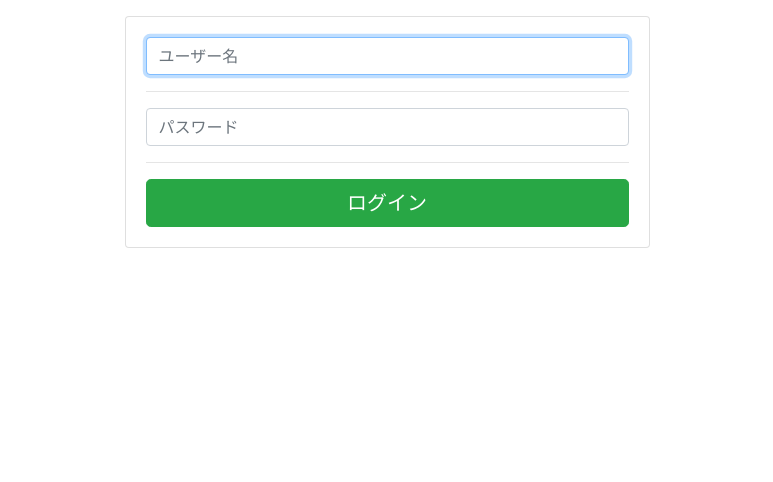
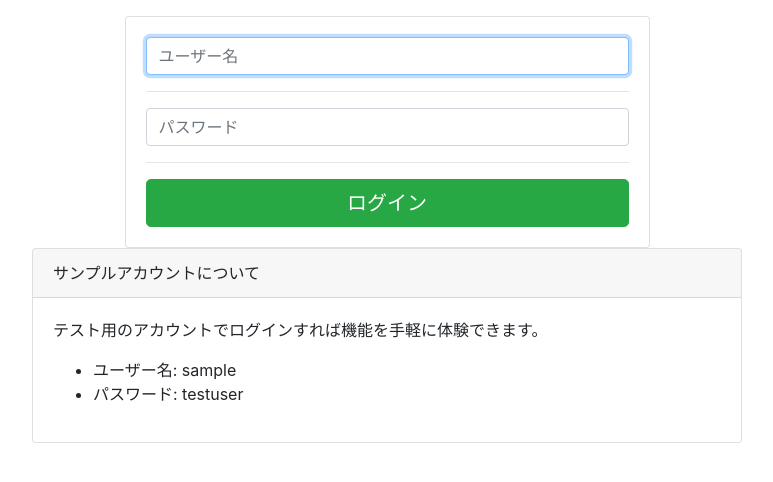
Before and after one commit to blackmax1886/task_report, a Django app: page /login/ in a window 1280 px wide. Shown: the part 56-538 px from the top of the page, without its empty margins (253-1026 px from the left). Run offline with Django 3.2, Linux system fonts and the light colour scheme; some libraries are stand-ins or nearby versions.

Commit message:
add information of test account on login page

```diff
--- a/templates/users/login.html
+++ b/templates/users/login.html
@@ -16,5 +16,19 @@
             </div>
         </div>
     </div>
+    <div class="col-md-8 offset-2">
+        <div class="card">
+            <div class="card-header">
+                サンプルアカウントについて
+            </div>
+            <div class="card-body">
+                <p>テスト用のアカウントでログインすれば機能を手軽に体験できます。</p>
+                <ul>
+                    <li>ユーザー名: sample</li>
+                    <li>パスワード: testuser</li>
+                </ul>
+            </div>
+        </div>
+    </div>
 </form>
 {% endblock %}
```
